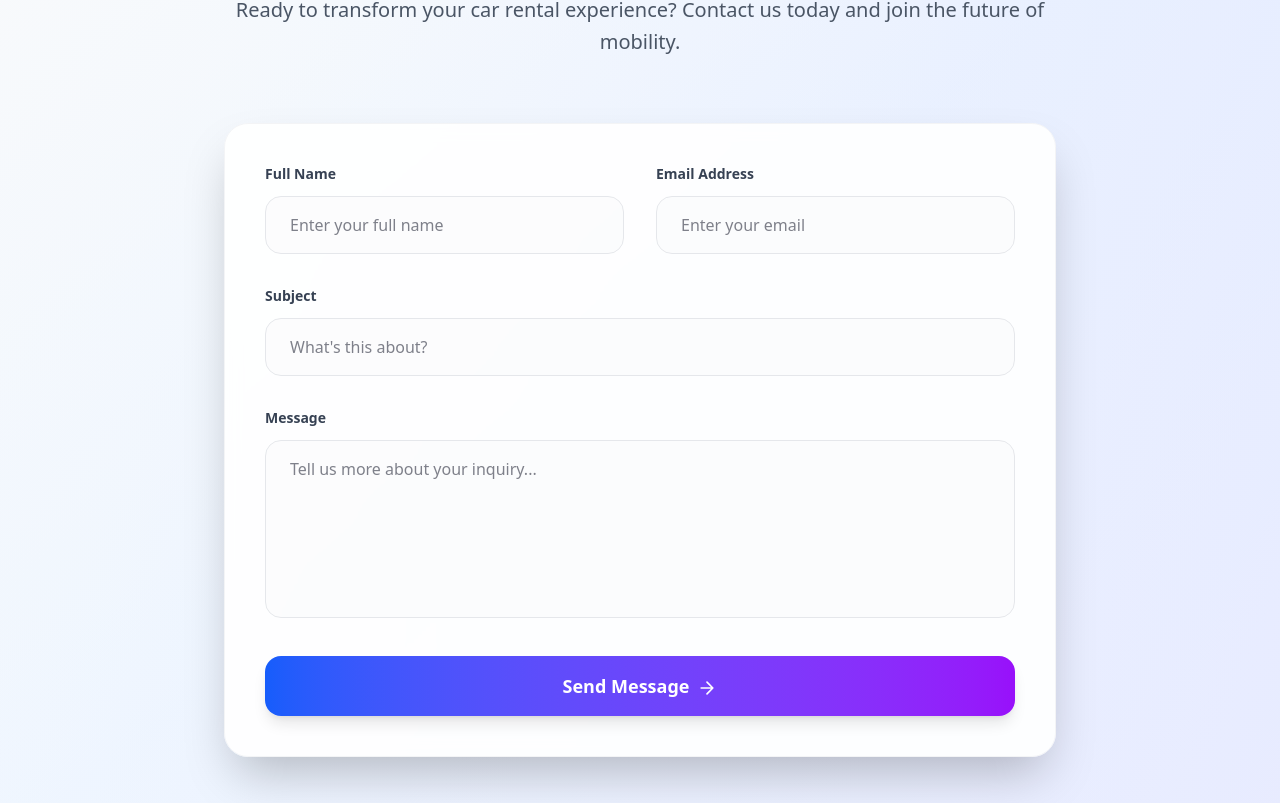
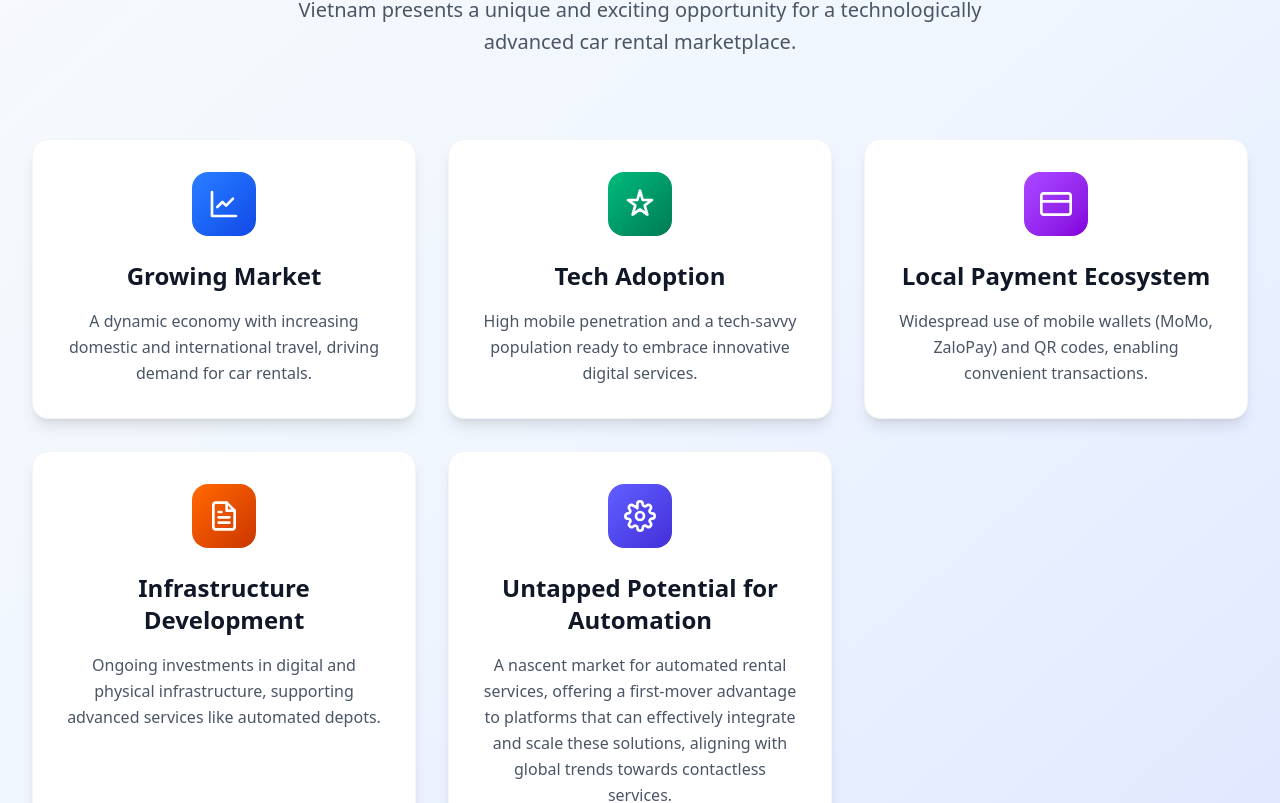
Before and after one commit to simbataisa/car-rental-marketplace, a Next.js app: page / in a window 1280 px wide. Shown: the part 3039-3842 px from the top of the page. Built offline with nearby package versions, Linux system fonts and the light colour scheme.

Commit message:
feat(homepage): add why Vietnam section with market advantages
This section highlights Vietnam's growing market, tech adoption, payment ecosystem, infrastructure development, and automation potential to showcase the business opportunity for a car rental marketplace.

```diff
--- a/src/app/page.tsx
+++ b/src/app/page.tsx
@@ -440,6 +440,105 @@ export default function Home() {
             </div>
           </div>
         </div>
+
+        {/* Why Vietnam Section */}
+        <div className="py-24 bg-gradient-to-br from-slate-50 via-blue-50 to-indigo-100">
+          <div className="max-w-7xl mx-auto px-8">
+            <div className="text-center mb-20">
+              <h2 className="text-5xl font-bold mb-6 bg-gradient-to-r from-gray-900 via-blue-800 to-purple-800 bg-clip-text text-transparent">
+                Why <span className="text-blue-600">Vietnam?</span>
+              </h2>
+              <p className="text-xl text-gray-600 max-w-3xl mx-auto leading-relaxed">
+                Vietnam presents a unique and exciting opportunity for a technologically advanced car rental marketplace.
+              </p>
+            </div>
+
+            <div className="grid grid-cols-1 md:grid-cols-2 lg:grid-cols-3 gap-8">
+              {/* Growing Market */}
+              <div className="group p-8 bg-white rounded-2xl shadow-lg hover:shadow-2xl transition-all duration-300 transform hover:-translate-y-2 border border-gray-100">
+                <div className="w-16 h-16 bg-gradient-to-br from-blue-500 to-blue-700 rounded-2xl flex items-center justify-center mx-auto mb-6 group-hover:scale-110 transition-transform duration-300">
+                  <svg className="w-8 h-8 text-white" viewBox="0 0 24 24" fill="none" stroke="currentColor" strokeWidth="2">
+                    <path d="M3 3v18h18" strokeLinecap="round" strokeLinejoin="round"/>
+                    <path d="M18.7 8l-5.1 5.2-2.8-2.7L7 14.3" strokeLinecap="round" strokeLinejoin="round"/>
+                  </svg>
+                </div>
+                <h3 className="text-2xl font-bold mb-4 text-gray-900 text-center">
+                  Growing Market
+                </h3>
+                <p className="text-gray-600 leading-relaxed text-center">
+                  A dynamic economy with increasing domestic and international travel, driving demand for car rentals.
+                </p>
+              </div>
+
+              {/* Tech Adoption */}
+              <div className="group p-8 bg-white rounded-2xl shadow-lg hover:shadow-2xl transition-all duration-300 transform hover:-translate-y-2 border border-gray-100">
+                <div className="w-16 h-16 bg-gradient-to-br from-emerald-500 to-emerald-700 rounded-2xl flex items-center justify-center mx-auto mb-6 group-hover:scale-110 transition-transform duration-300">
+                  <svg className="w-8 h-8 text-white" viewBox="0 0 24 24" fill="none" stroke="currentColor" strokeWidth="2">
+                    <path d="M12 2l2 7h7l-5.5 4 2 7L12 16l-5.5 4 2-7L3 9h7z" strokeLinecap="round" strokeLinejoin="round"/>
+                  </svg>
+                </div>
+                <h3 className="text-2xl font-bold mb-4 text-gray-900 text-center">
+                  Tech Adoption
+                </h3>
+                <p className="text-gray-600 leading-relaxed text-center">
+                  High mobile penetration and a tech-savvy population ready to embrace innovative digital services.
+                </p>
+              </div>
+
+              {/* Local Payment Ecosystem */}
+              <div className="group p-8 bg-white rounded-2xl shadow-lg hover:shadow-2xl transition-all duration-300 transform hover:-translate-y-2 border border-gray-100">
+                <div className="w-16 h-16 bg-gradient-to-br from-purple-500 to-purple-700 rounded-2xl flex items-center justify-center mx-auto mb-6 group-hover:scale-110 transition-transform duration-300">
+                  <svg className="w-8 h-8 text-white" viewBox="0 0 24 24" fill="none" stroke="currentColor" strokeWidth="2">
+                    <rect x="1" y="4" width="22" height="16" rx="2" ry="2" strokeLinecap="round" strokeLinejoin="round"/>
+                    <line x1="1" y1="10" x2="23" y2="10" strokeLinecap="round" strokeLinejoin="round"/>
+                  </svg>
+                </div>
+                <h3 className="text-2xl font-bold mb-4 text-gray-900 text-center">
+                  Local Payment Ecosystem
+                </h3>
+                <p className="text-gray-600 leading-relaxed text-center">
+                  Widespread use of mobile wallets (MoMo, ZaloPay) and QR codes, enabling convenient transactions.
+                </p>
+              </div>
+
+              {/* Infrastructure Development */}
+              <div className="group p-8 bg-white rounded-2xl shadow-lg hover:shadow-2xl transition-all duration-300 transform hover:-translate-y-2 border border-gray-100">
+                <div className="w-16 h-16 bg-gradient-to-br from-orange-500 to-orange-700 rounded-2xl flex items-center justify-center mx-auto mb-6 group-hover:scale-110 transition-transform duration-300">
+                  <svg className="w-8 h-8 text-white" viewBox="0 0 24 24" fill="none" stroke="currentColor" strokeWidth="2">
+                    <path d="M14 2H6a2 2 0 0 0-2 2v16a2 2 0 0 0 2 2h12a2 2 0 0 0 2-2V8z" strokeLinecap="round" strokeLinejoin="round"/>
+                    <polyline points="14,2 14,8 20,8" strokeLinecap="round" strokeLinejoin="round"/>
+                    <line x1="16" y1="13" x2="8" y2="13" strokeLinecap="round" strokeLinejoin="round"/>
+                    <line x1="16" y1="17" x2="8" y2="17" strokeLinecap="round" strokeLinejoin="round"/>
+                    <polyline points="10,9 9,9 8,9" strokeLinecap="round" strokeLinejoin="round"/>
+                  </svg>
+                </div>
+                <h3 className="text-2xl font-bold mb-4 text-gray-900 text-center">
+                  Infrastructure Development
+                </h3>
+                <p className="text-gray-600 leading-relaxed text-center">
+                  Ongoing investments in digital and physical infrastructure, supporting advanced services like automated depots.
+                </p>
+              </div>
+
+              {/* Untapped Potential for Automation */}
+              <div className="group p-8 bg-white rounded-2xl shadow-lg hover:shadow-2xl transition-all duration-300 transform hover:-translate-y-2 border border-gray-100 md:col-span-2 lg:col-span-1">
+                <div className="w-16 h-16 bg-gradient-to-br from-indigo-500 to-indigo-700 rounded-2xl flex items-center justify-center mx-auto mb-6 group-hover:scale-110 transition-transform duration-300">
+                  <svg className="w-8 h-8 text-white" viewBox="0 0 24 24" fill="none" stroke="currentColor" strokeWidth="2">
+                    <circle cx="12" cy="12" r="3" strokeLinecap="round" strokeLinejoin="round"/>
+                    <path d="M19.4 15a1.65 1.65 0 0 0 .33 1.82l.06.06a2 2 0 0 1 0 2.83 2 2 0 0 1-2.83 0l-.06-.06a1.65 1.65 0 0 0-1.82-.33 1.65 1.65 0 0 0-1 1.51V21a2 2 0 0 1-2 2 2 2 0 0 1-2-2v-.09A1.65 1.65 0 0 0 9 19.4a1.65 1.65 0 0 0-1.82.33l-.06.06a2 2 0 0 1-2.83 0 2 2 0 0 1 0-2.83l.06-.06a1.65 1.65 0 0 0 .33-1.82 1.65 1.65 0 0 0-1.51-1H3a2 2 0 0 1-2-2 2 2 0 0 1 2-2h.09A1.65 1.65 0 0 0 4.6 9a1.65 1.65 0 0 0-.33-1.82l-.06-.06a2 2 0 0 1 0-2.83 2 2 0 0 1 2.83 0l.06.06a1.65 1.65 0 0 0 1.82.33H9a1.65 1.65 0 0 0 1 1.51V3a2 2 0 0 1 2-2 2 2 0 0 1 2 2v.09a1.65 1.65 0 0 0 1 1.51 1.65 1.65 0 0 0 1.82-.33l.06-.06a2 2 0 0 1 2.83 0 2 2 0 0 1 0 2.83l-.06.06a1.65 1.65 0 0 0-.33 1.82V9a1.65 1.65 0 0 0 1.51 1H21a2 2 0 0 1 2 2 2 2 0 0 1-2 2h-.09a1.65 1.65 0 0 0-1.51 1z" strokeLinecap="round" strokeLinejoin="round"/>
+                  </svg>
+                </div>
+                <h3 className="text-2xl font-bold mb-4 text-gray-900 text-center">
+                  Untapped Potential for Automation
+                </h3>
+                <p className="text-gray-600 leading-relaxed text-center">
+                  A nascent market for automated rental services, offering a first-mover advantage to platforms that can effectively integrate and scale these solutions, aligning with global trends towards contactless services.
+                </p>
+              </div>
+            </div>
+          </div>
+        </div>
+
         {/* Contact Section */}
         <div className="py-24 bg-gradient-to-br from-gray-50 via-blue-50/30 to-purple-50/30">
           <div className="max-w-4xl mx-auto px-8">
```
